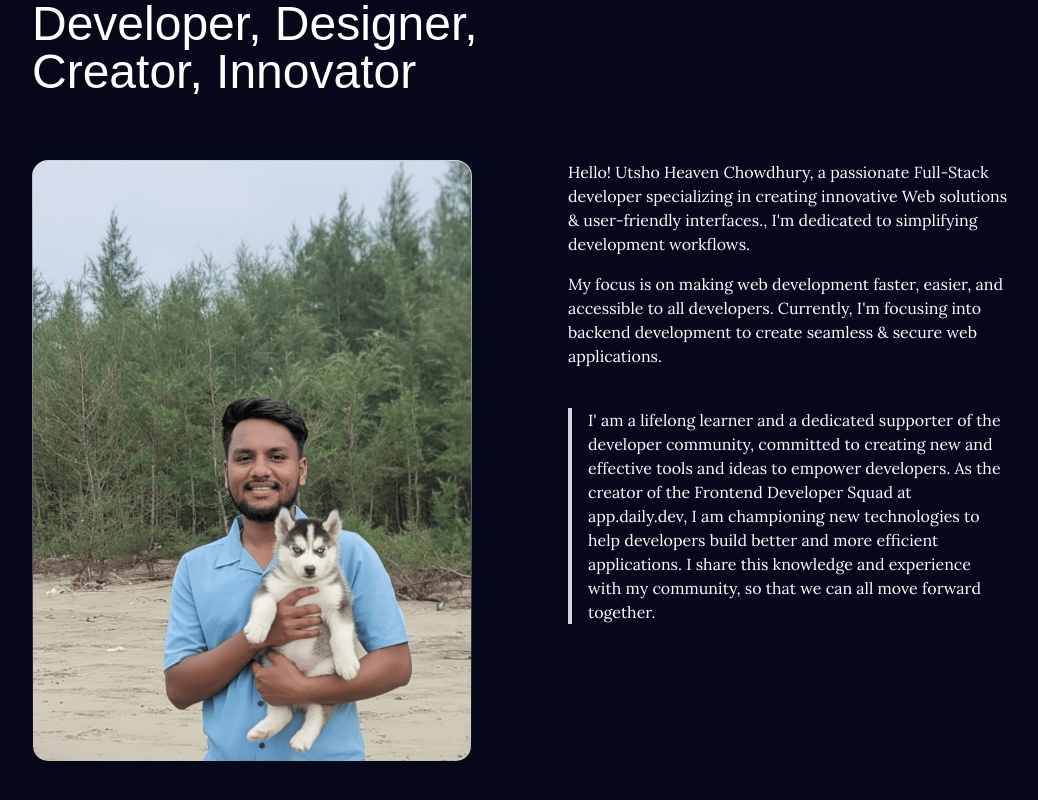
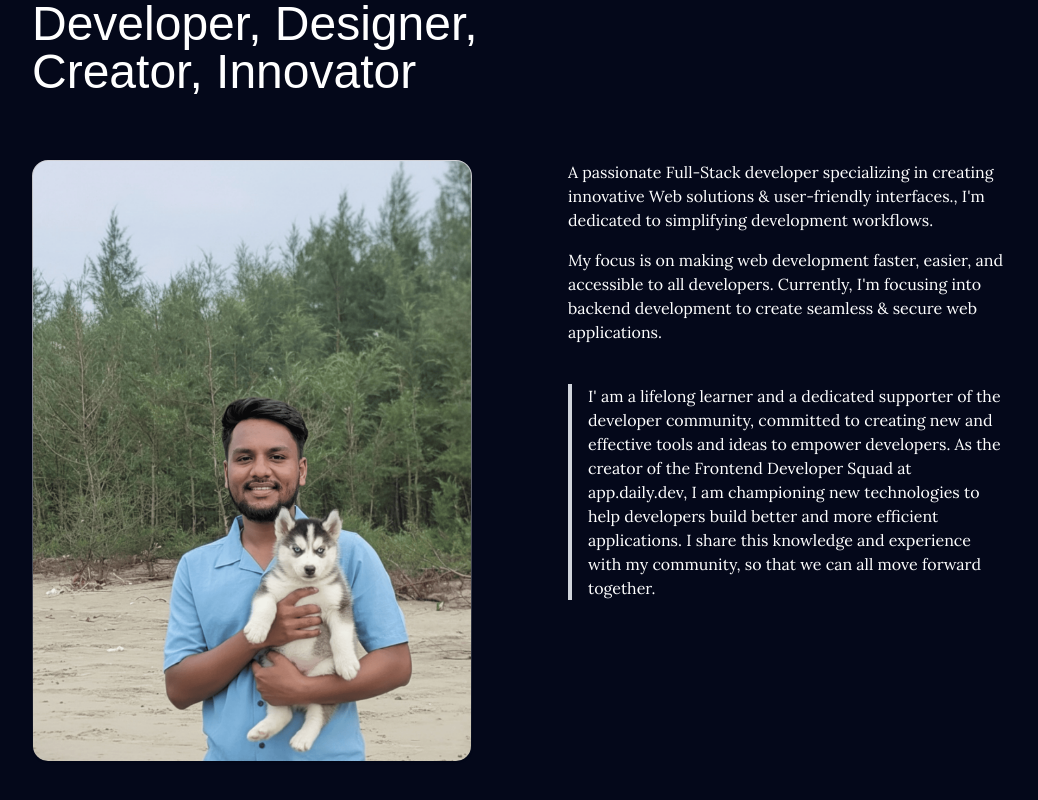
Before and after one commit to uzicodes/utsho-heaven-chowdhury, a Next.js app: page / in a window 1280 px wide. Shown: the part 1528-2328 px from the top of the page, without its empty margins (120-1158 px from the left). Built offline with nearby package versions, Linux system fonts and the light colour scheme.

Commit message:
twaeks on the about texts

```diff
--- a/src/app/about/about.tsx
+++ b/src/app/about/about.tsx
@@ -26,7 +26,7 @@ export default function About(): React.ReactElement {
 
             <div className="relative space-y-4">
               <p className="text-white lora-font">
-                {`Hello! Utsho Heaven Chowdhury, a passionate Full-Stack developer
+                {`A passionate Full-Stack developer
                 specializing in creating innovative Web solutions &
                 user-friendly interfaces.`}
                 ,{` I'm dedicated to simplifying development workflows.`}
@@ -45,9 +45,6 @@ export default function About(): React.ReactElement {
                   </p>
 
                   <div className="mt-6 space-y-3">
-                    <cite className="block font-medium text-white">
-                      {" "}
-                    </cite>
                   </div>
                 </blockquote>
               </div>
```
